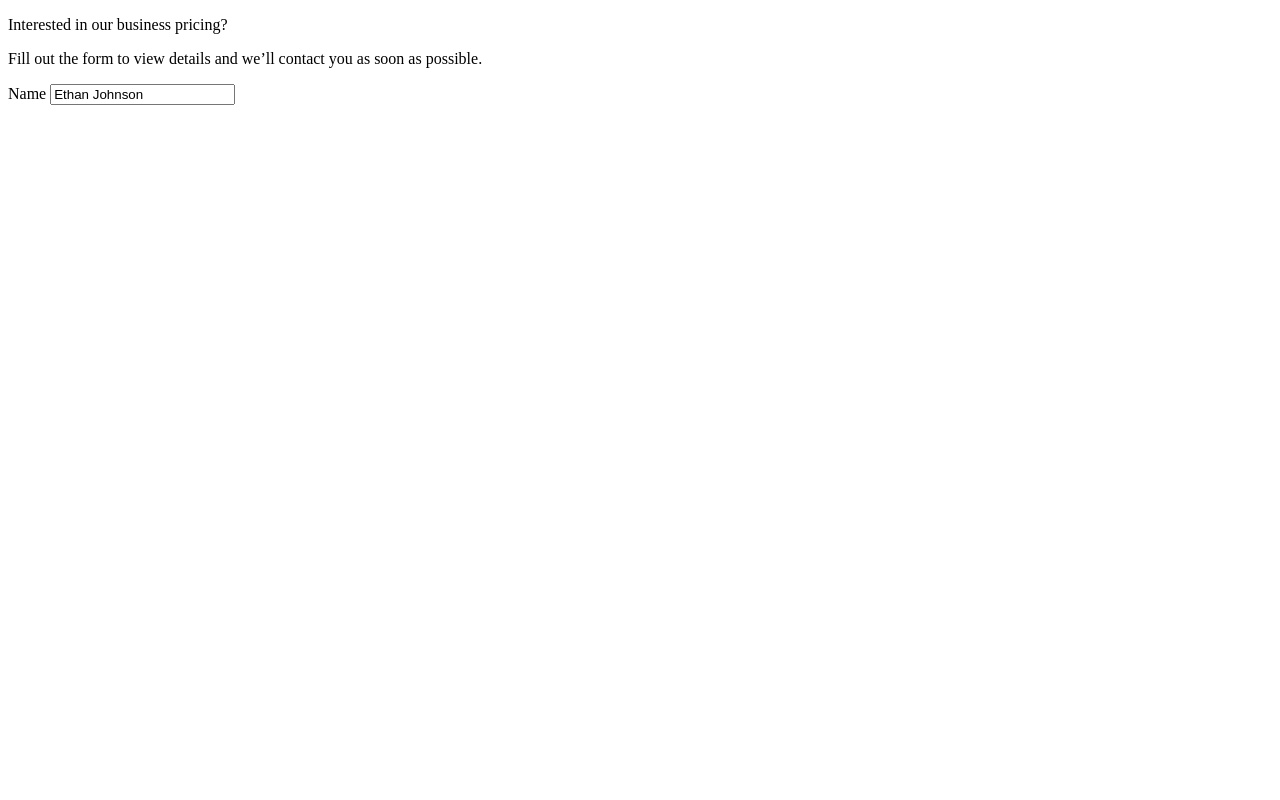
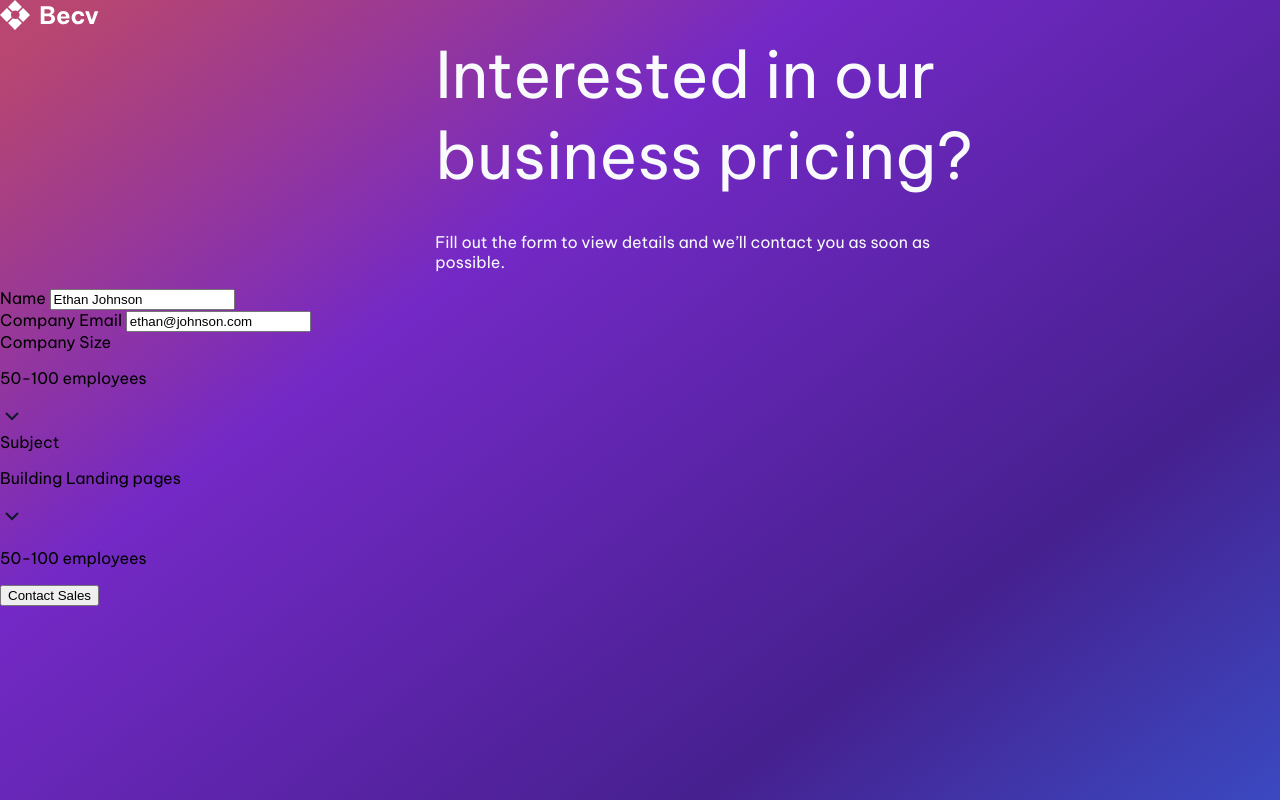
Before and after one commit to JeisonLeonel/Contact-Page, a plain HTML site: page index.html in a window 1280 px wide. Drawn offline with Linux system fonts and the light colour scheme.

Commit message:
Se empieza a dar los estilos

```diff
--- a/css/style.css
+++ b/css/style.css
@@ -0,0 +1,24 @@
+body{
+    height: 100%;
+    width: 100%;
+    margin: 0px;
+    background-image: url(../img/bg-image.svg);
+    background-size: cover;
+    background-repeat: no-repeat;
+    background-position: center center;
+    font-family: "Be Vietnam Pro", sans-serif;
+}
+.Text_main{
+    display: flex;
+    justify-content: center;
+    align-items: center;
+    width: 35rem;
+    flex-wrap: wrap;
+    padding-left: 34%;
+    color: #F8FAFC;
+}
+.Text_main .text_main{
+    font-size: 64px;
+    width: 800px;
+    margin: 0px 0px 20px 0px;
+}
--- a/index.html
+++ b/index.html
@@ -15,7 +15,12 @@
 
 </head>
 <body>
-    <header class="message">
+    <!--Icono del inicio-->
+    <div class="icon">
+        <img src="img/contact-form-icon.svg" alt="">
+    </div>
+    <!--Contenedor del encabezado-->
+    <header class="Text_main">
         <p class="text_main">
             Interested in our business pricing?
         </p>
@@ -24,13 +29,48 @@
             contact you as soon as possible.
         </p>
     </header>
+    <!--Contenedor del formulario que estara dividido en tres partes las cuales son la informacion, mesange y boton-->
     <main class="form">
+        <!--Primer contenedor el cual es el de la informacion-->
         <div class="information">
             <div class="name">
                 <label for="name">Name</label>
                 <input type="text" id="fname" name="fname" value="Ethan Johnson">
             </div>
-
+            <div class="company_email">
+                <label for="company_email">Company Email</label>
+                <input type="email" id="Email" name="Email" value="ethan@johnson.com">
+            </div>
+            <div class="company_size">
+                <label for="company_size">Company Size</label>
+                <div class="employees">
+                    <p>
+                        50-100 employees
+                    </p>
+                    <img src="img/Expand_down.svg" alt="Expand_down">
+                </div>
+            </div>
+            <div class="Subject">
+                <label for="Subject">Subject</label>
+                <div class="input">
+                    <p>
+                        Building Landing pages
+                    </p>
+                    <img src="img/Expand_down.svg" alt="Expand_down">
+                </div>
+            </div>
+        </div>
+        <!--Segundo contenedor el mensaje-->
+        <div class="massage">
+            <p class="text_message">
+                50-100 employees
+            </p>
+        </div>
+        <!--Tercer contenedor el button-->
+        <div class="Contact_Sales">
+            <button type="text">
+                Contact Sales
+            </button>
         </div>
     </main>
 </body>
```
